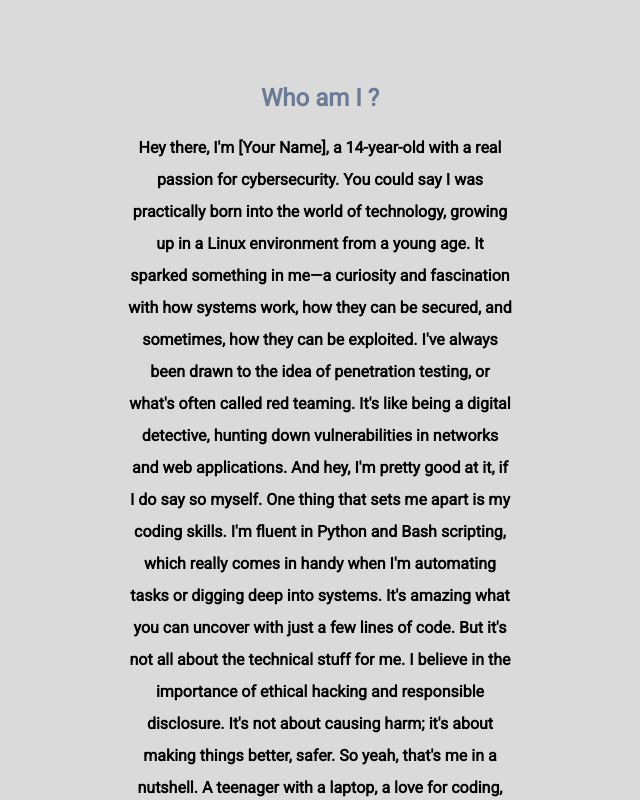
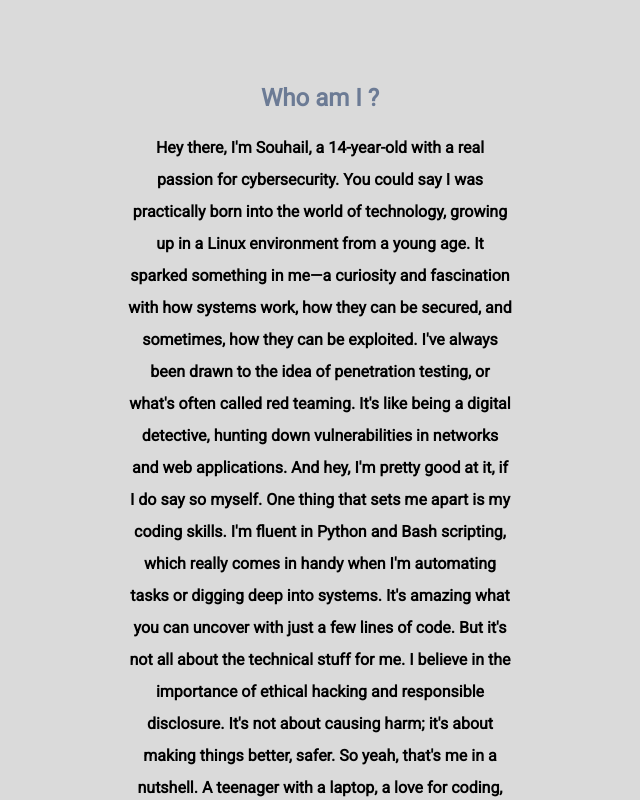
Before and after one commit to malisio/Mywebsite, a plain HTML site: page index.html in a window 1280 px wide. Shown: the part 1140-1940 px from the top of the page, without its empty margins (320-960 px from the left). Drawn offline with Linux system fonts and the light colour scheme; a web font is replaced by a local one.

Commit message:
Update index.html

```diff
--- a/index.html
+++ b/index.html
@@ -31,7 +31,7 @@
 				Who am I ?
 			</h2>
 
-			<p class="intro">Hey there, I'm [Your Name], a 14-year-old with a real passion for cybersecurity. You could say I was practically born into the world of technology, growing up in a Linux environment from a young age. It sparked something in me—a curiosity and fascination with how systems work, how they can be secured, and sometimes, how they can be exploited.
+			<p class="intro">Hey there, I'm Souhail, a 14-year-old with a real passion for cybersecurity. You could say I was practically born into the world of technology, growing up in a Linux environment from a young age. It sparked something in me—a curiosity and fascination with how systems work, how they can be secured, and sometimes, how they can be exploited.
 
 				I've always been drawn to the idea of penetration testing, or what's often called red teaming. It's like being a digital detective, hunting down vulnerabilities in networks and web applications. And hey, I'm pretty good at it, if I do say so myself.
 
```
